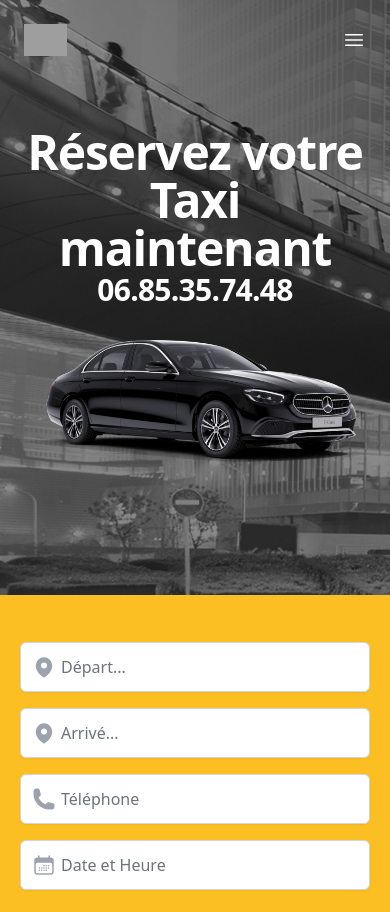
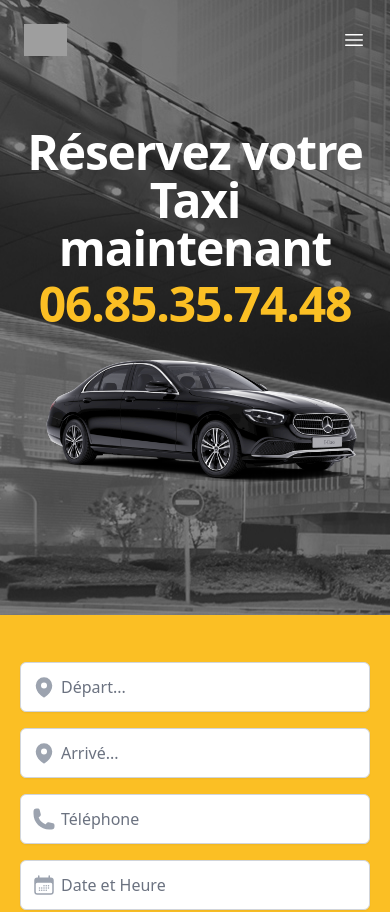
Before and after one commit to Yannis-Alouache/e-taxi-v2, a Next.js app: page / in a window 390 px wide. Shown: the top 912 px of the page. Built offline with nearby package versions, Linux system fonts and the light colour scheme; grey boxes are pictures that could not be loaded.

Commit message:
[~] fixed phone number size

```diff
--- a/src/components/heroBanner.tsx
+++ b/src/components/heroBanner.tsx
@@ -13,10 +13,10 @@ export default function HeroBanner() {
         <div className="relative px-6 lg:px-8">
           <div className="mx-auto max-w-5xl py-32 sm:py-48 lg:py-56">
             <div className="text-center">
-              <h1 className="text-5xl font-bold tracking-tight text-white-900 sm:text-5xl">
+              <h1 className="text-5xl font-bold tracking-tight text-white-900 sm:text-5xl mb-2">
                 Réservez votre Taxi maintenant
               </h1>
-              <h1 className="text-3xl font-bold tracking-tight text-white-800 sm:text-3xl">
+              <h1 className="text-5xl font-bold tracking-tight text-amber-400 sm:text-4xl">
                 06.85.35.74.48
               </h1>
               <div className="mt-5 flex items-center justify-center">
```
